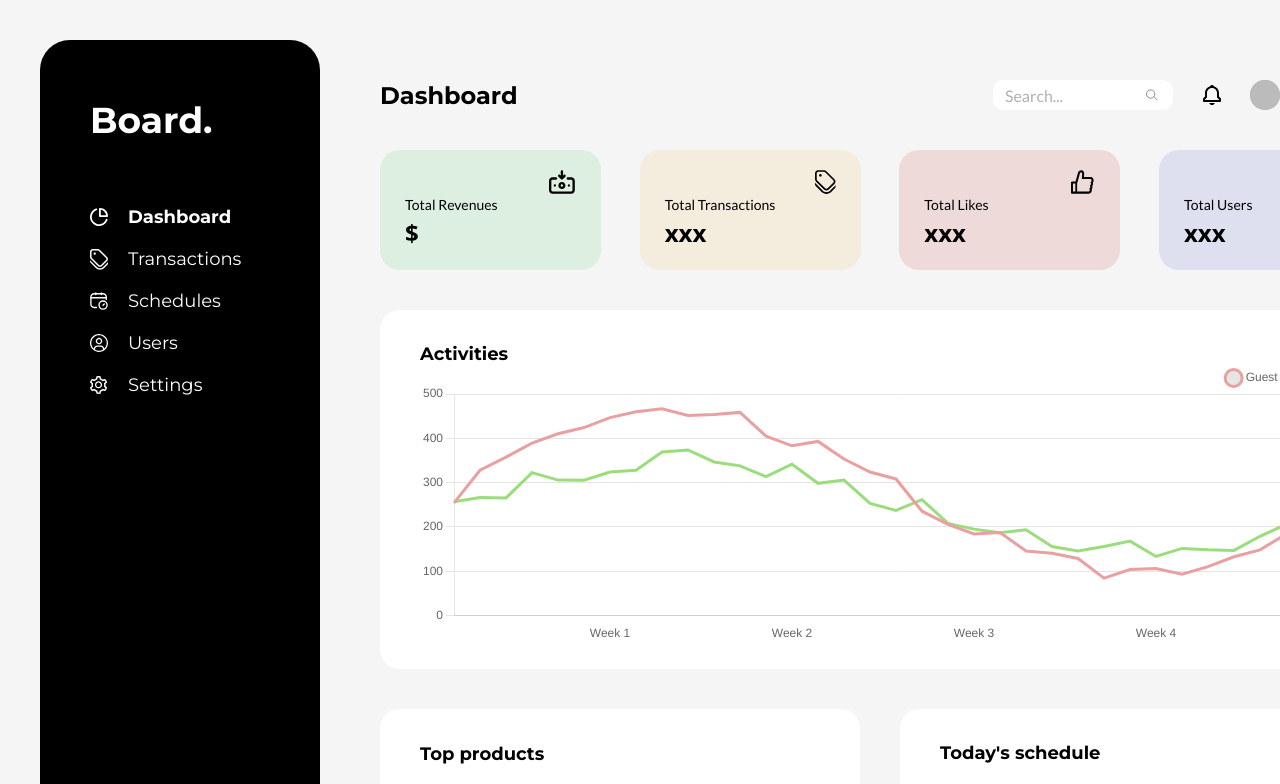
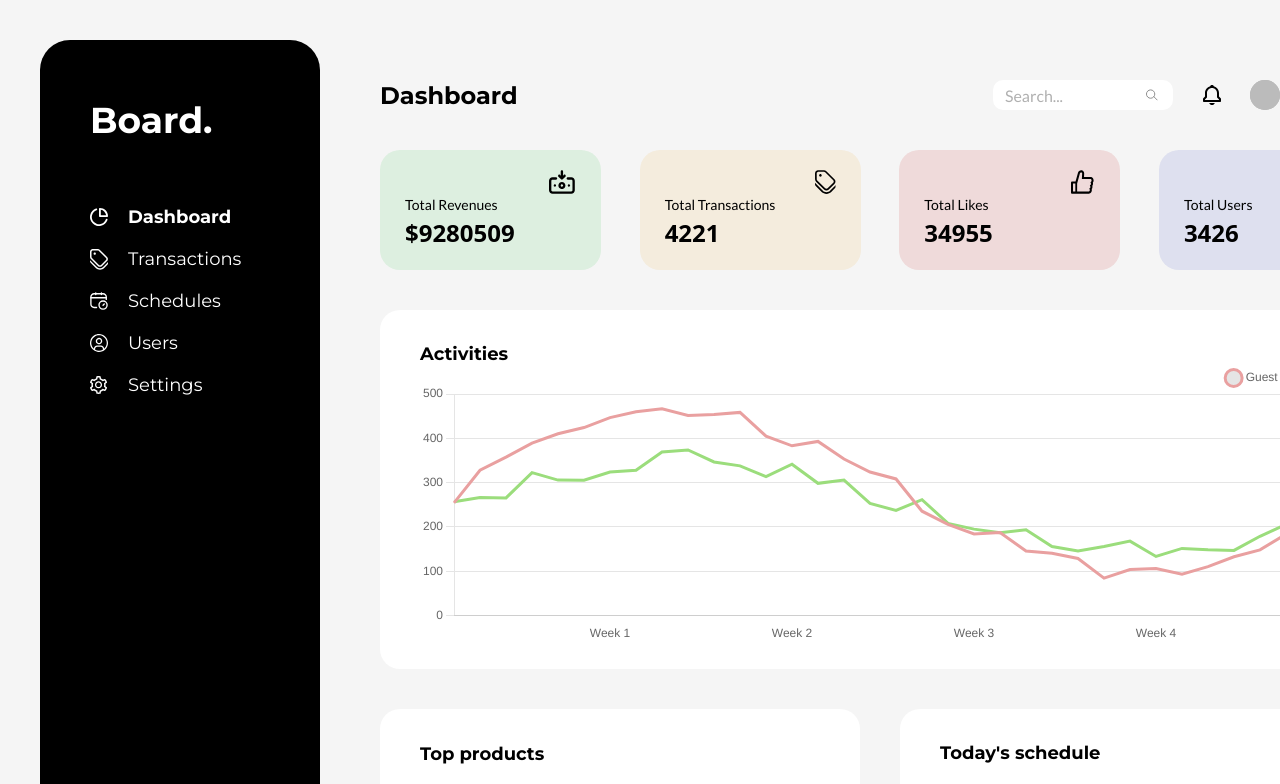
Before and after one commit to thecipherninja/nextjs-dashboard, a Next.js app in the folder myapp/: page /home in a window 1280 px wide. Shown: the top 784 px of the page. Built offline with nearby package versions, Linux system fonts and the light colour scheme; no server answers; sample sign-in values are in the browser's storage.

Commit message:
fixed Unhandled Runtime Error

```diff
--- a/myapp/pages/api/bizdata.js
+++ b/myapp/pages/api/bizdata.js
@@ -5,10 +5,10 @@ export default function handler(req, res) {
       const totalLikes = getRandomNumber(1000, 100000);
       const totalUsers = getRandomNumber(100, 8000);
       const data = [
-        { value: totalRevenue },
-        { value: totalTransactions },
-        { value: totalLikes },
-        { value: totalUsers }
+        { 1: totalRevenue },
+        { 2: totalTransactions },
+        { 3: totalLikes },
+        { 4: totalUsers }
       ];
 
       res.status(200).json(data);
--- a/myapp/pages/home.jsx
+++ b/myapp/pages/home.jsx
@@ -1,13 +1,38 @@
-import React from 'react';
+import React, { useEffect, useState } from 'react';
 import {useSession, signOut, getSession} from 'next-auth/react';
+import axios from 'axios';
 import Signin from '../pages/signin';
 import Linechart from '@/components/linechart';
 import PieChart from '@/components/piechart';
 
 const Dashboard = () => {
-    const {data: session, status} = useSession()
-    console.log(session)
-    if (status === 'authenticated') {
+  const { data: session, status } = useSession();
+  console.log(session);
+
+  if (status !== 'authenticated') {
+    return <p>Not signed in</p>;
+  }
+
+  return <MainContent />;
+};
+
+const MainContent = () => {
+  const { data: session, status } = useSession();
+  const [jsonData, setJsonData] = useState([]);
+
+  useEffect(() => {
+    const fetchData = async () => {
+      try {
+        const response = await axios.get('/api/bizdata');
+        setJsonData(response.data);
+      } catch (error) {
+        console.error('Error fetching API data:', error);
+      }
+    };
+
+    fetchData();
+  }, []);
+
   return (
     <div id="main" class="flex flex-row px-[40px] py-[40px] w-[1440px] h-[1024px] bg-offwhite">
       <div id="left-card" class="bg-black pl-[50px] py-[60px] w-[280px] h-[944px] rounded-[30px] flex flex-col flex-shrink-0">
@@ -167,7 +192,7 @@ const Dashboard = () => {
                 <div class="absolute flex flex-nowrap">
                   <p class="font-opensans text-2xl font-bold text-black flex">
                     $
-                        <span class="flex"></span>
+                    <span id="revenue" class="flex">{jsonData[0]?.['1']}</span>
                   </p>
                 </div>
               </div>
@@ -190,7 +215,7 @@ const Dashboard = () => {
               <div class="h-[33px] relative">
                 <div class="absolute flex flex-nowrap">
                   <p class="font-opensans text-2xl font-bold text-black flex">
-                        <span class="flex">xxx</span>
+                    <span id="transactions" class="flex">{jsonData[1]?.['2']}</span>
                   </p>
                 </div>
               </div>
@@ -213,7 +238,7 @@ const Dashboard = () => {
               <div class="h-[33px] relative">
                 <div class="absolute flex flex-nowrap">
                   <p class="font-opensans text-2xl font-bold text-black flex">
-                        <span class="flex">xxx</span>
+                    <span id="likes" class="flex">{jsonData[2]?.['3']}</span>
                   </p>
                 </div>
               </div>
@@ -236,7 +261,7 @@ const Dashboard = () => {
               <div class="h-[33px] relative">
                 <div class="absolute flex flex-nowrap">
                   <p class="font-opensans text-2xl font-bold text-black flex">
-                        <span class="flex">xxx</span>
+                    <span id="users" class="flex">{jsonData[3]?.['4']}</span>
                   </p>
                 </div>
               </div>
@@ -315,14 +340,6 @@ const Dashboard = () => {
     </div>
 
   );
-    } else {
-      return (
-        <div>
-          <p>not signed in</p>
-        </div>
-      );
-    }
-
 };
 
 export default Dashboard;
```
Lines whose indentation alone changed are shown as unchanged.
